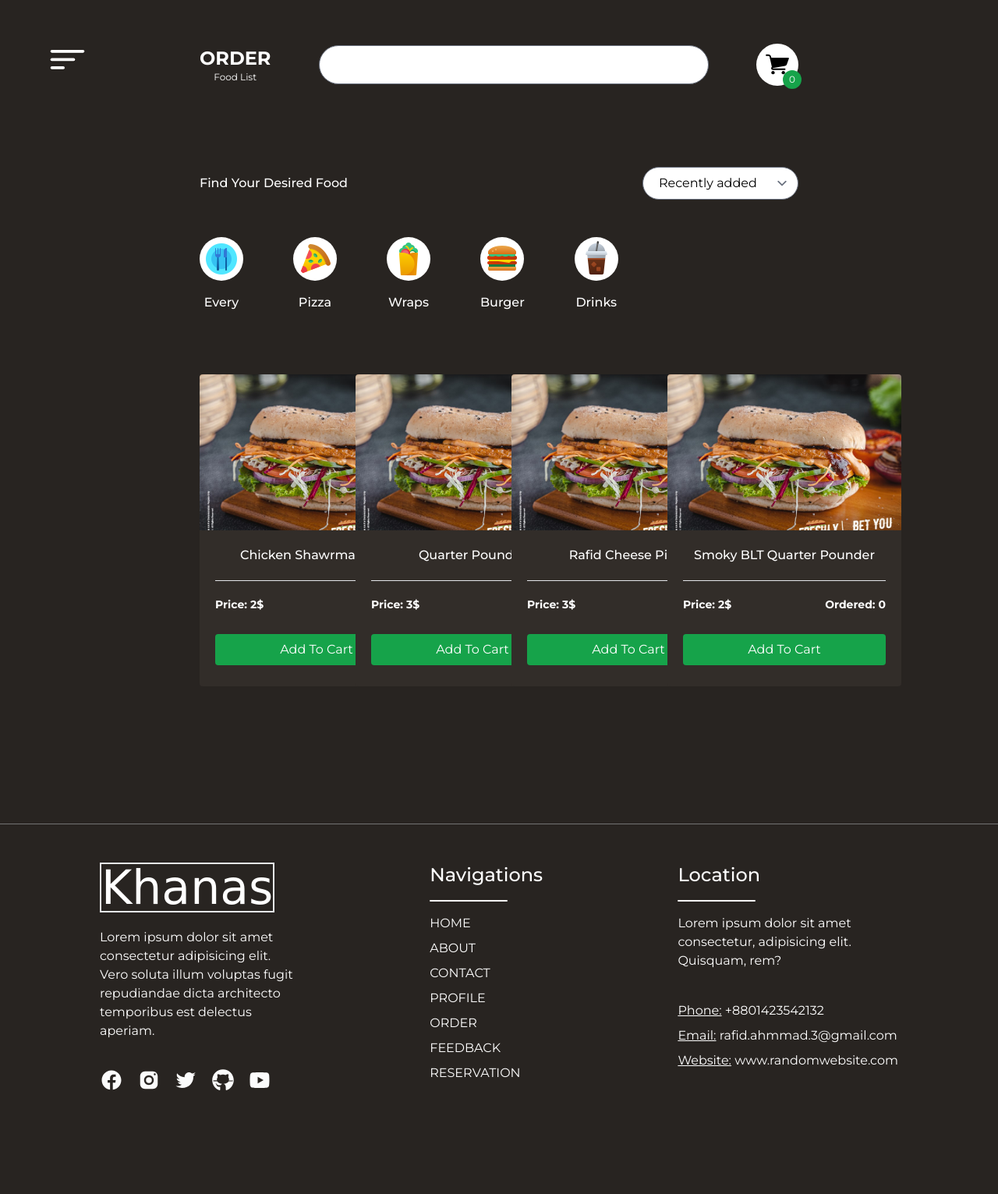
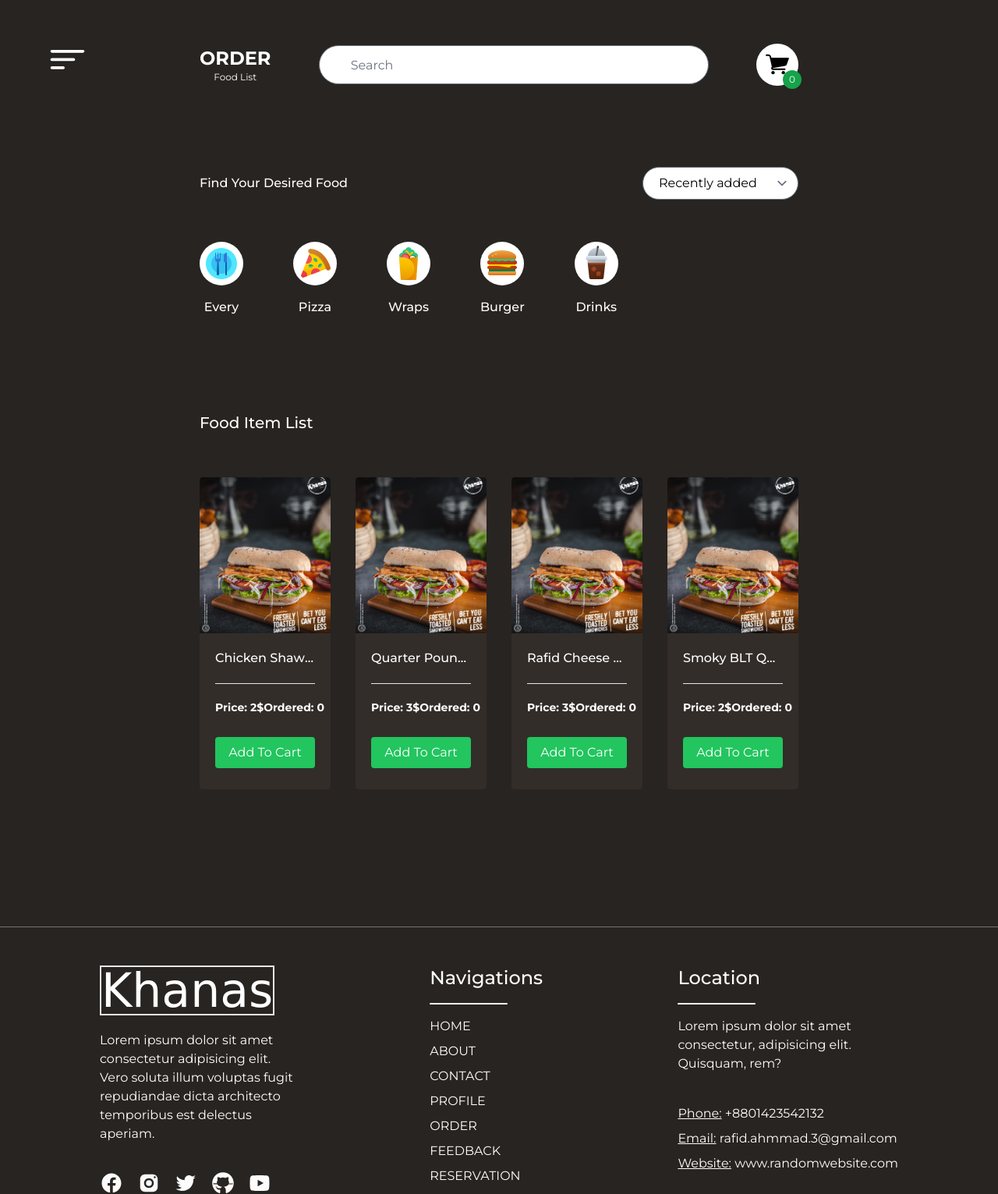
Before and after one commit to fuadmiazi/Online-Restaurant-Management-System-for-CSE482, a PHP site: page /order-page.php in a window 1280 px wide. Shown: the top 1531 px of the page at 78% size. Before the commit the page ends 1398 px from the top, so only its background shows below. Run offline with PHP 8.4, Linux system fonts and the light colour scheme; data comes from the database, SQL or seed files in the repository; some libraries are stand-ins or nearby versions; some web fonts are replaced.

Commit message:
completed orderpage

```diff
--- a/order-page.php
+++ b/order-page.php
@@ -88,6 +88,26 @@
         ::-webkit-scrollbar-thumb:hover {
             background: #555;
         }
+
+        @keyframes slide-in {
+            0% {
+                height: 0%;
+            }
+
+            100% {
+                height: 100%;
+            }
+        }
+
+        @keyframes slide-out {
+            0% {
+                height: 100%;
+            }
+
+            100% {
+                height: 0%;
+            }
+        }
     </style>
 </head>
 
@@ -101,9 +121,8 @@
             </div>
             <div class="search">
                 <input class="text-black w-[500px] rounded-full h-[50px] px-10 py-2" type="search" name="search"
-                    id="search" autocomplete="off" />
-                <div class="absolute w-[500px] flex flex-col justify-center items-center text-center" id="searchresult">
-                </div>
+                    id="search" autocomplete="off" placeholder="Search" />
+
             </div>
             <button class="cart p-3 rounded-full bg-white relative">
                 <svg xmlns="http://www.w3.org/2000/svg" xmlns:xlink="http://www.w3.org/1999/xlink" version="1.1"
@@ -187,38 +206,38 @@
             </div>
         </div>
 
-        <div class="itemList px-64 mb-20">
-            <ul class="flex items-center gap-16 transition-all">
+        <div class="itemList px-64 mb-44">
+            <ul class="flex items-center gap-16 transition-all absolute h-[108px]">
                 <li>
-                    <button
+                    <button id="EveryButton"
                         class="flex justify-center items-center flex-col focus:px-2 focus:py-3 focus:pb-5 focus:bg-zinc-700 focus:rounded-full focus:-translate-x-2 focus:-translate-y-3 transition-all">
                         <img class="mb-4 p-1 rounded-full bg-white" src="images/meal.png" alt="" />
                         <p class="font-medium">Every</p>
                     </button>
                 </li>
                 <li>
-                    <button
+                    <button id="PizzaButton"
                         class="flex justify-center items-center flex-col focus:px-2 focus:py-3 focus:pb-5 focus:bg-zinc-700 focus:rounded-full focus:-translate-x-2 focus:-translate-y-3 transition-all">
                         <img class="mb-4 p-1 rounded-full bg-white" src="images/pizza.png" alt="" />
                         <p class="font-medium">Pizza</p>
                     </button>
                 </li>
                 <li>
-                    <button
+                    <button id="WrapsButton"
                         class="flex justify-center items-center flex-col focus:px-2 focus:py-3 focus:pb-5 focus:bg-zinc-700 focus:rounded-full focus:-translate-x-2 focus:-translate-y-3 transition-all">
                         <img class="mb-4 p-1 rounded-full bg-white" src="images/wrap.png" alt="" />
                         <p class="font-medium">Wraps</p>
                     </button>
                 </li>
                 <li>
-                    <button
+                    <button id="BurgerButton"
                         class="flex justify-center items-center flex-col focus:px-2 focus:py-3 focus:pb-5 focus:bg-zinc-700 focus:rounded-full focus:-translate-x-2 focus:-translate-y-3 transition-all">
                         <img class="mb-4 p-1 rounded-full bg-white" src="images/burger.png" alt="" />
                         <p class="font-medium">Burger</p>
                     </button>
                 </li>
                 <li>
-                    <button
+                    <button id="DrinksButton"
                         class="flex justify-center items-center flex-col focus:px-2 focus:py-3 focus:pb-5 focus:bg-zinc-700 focus:rounded-full focus:-translate-x-2 focus:-translate-y-3 transition-all">
                         <img class="mb-4 p-1 rounded-full bg-white" src="images/coffee.png" alt="" />
                         <p class="font-medium">Drinks</p>
@@ -227,7 +246,21 @@
             </ul>
         </div>
 
-        <div class="foodItems grid grid-cols-4 gap-8 px-64 pb-44">
+        <div id="search-result-div" style="display: none">
+            <p class="text-xl mb-14 font-medium px-64">
+                Search Result</p>
+            <div class="px-64 mb-12">
+                <div class=" foodItems grid grid-cols-4 gap-8 transition-all" id="searchresult">
+                </div>
+            </div>
+        </div>
+
+
+
+        <div class="bg-[#282421] pt-12 z-50 relative">
+            <p class="foodItems-title px-64 text-xl font-medium mb-14">Food Item List</p>
+
+            <div class="foodItems grid grid-cols-4 whitespace-nowrap px-64 pb-44 w-full gap-8" id="everyFoodItems">
 
                 <?php
 
@@ -241,22 +274,23 @@
                     while ($row = $result->fetch_assoc()) {
 
                         echo '<div
-                    class="rounded overflow-hidden bg-[#322d29] w-[300px] h-[400px] hover:scale-[1.02] transition-all duration-200">
-                    <a class="" href=""><img class="w-[300px] h-[200px] object-cover" src="images/food1.jpg" alt=""
+            class="' . $row["type"] . ' rounded overflow-hidden bg-[#322d29] h-[400px] hover:scale-[1.02] transition-all duration-200">
+            <a class="" href=""><img class="w-full h-[200px] object-cover" src="images/food1.jpg" alt=""
                     style="object-position: 20% 75%" />
                 <div class="p-5">
-                            <p class="font-medium text-center">' . $row["name"] . '</p>
+                    <p class="font-medium text-center truncate">' . $row["name"] . '</p>
                     <hr class="mt-5" />
                     <div class="flex text-sm justify-between items-center mt-5 font-bold">
                         <p>Price: ' . $row["price"] . '$</p>
                         <p>Ordered: ' . $row["ordered"] . '</p>
                     </div>
                     <div class="flex justify-center items-center">
-                                <button class="px-4 py-2 mt-7 bg-green-600 w-full rounded">Add To Cart</button>
+                        <button class="px-4 py-2 mt-7 bg-green-500 hover:bg-green-600 w-full rounded">Add To Cart</button>
                     </div>
                 </div>
             </a>
         </div>';
+
                     }
 
                 } else {
@@ -264,33 +298,99 @@
                 }
 
                 $conn->close();
+
                 ?>
 
 
             </div>
+        </div>
+
         <?php require "footer.php" ?>
     </div>
     <script type="text/javascript">
-    $(document).ready(function() {
-        $("#search").keyup(function() {
+
+        (() => {
+            let data = $("#everyFoodItems").children();
+
+
+            $("#EveryButton").click(() => {
+                $.each(data, (index, value) => {
+
+                    $("#everyFoodItems").append(value);
+
+                })
+            })
+
+            $("#PizzaButton").click(() => {
+                $("#everyFoodItems").html("");
+                $.each(data, (index, value) => {
+                    if ($(value).hasClass("Pizza")) {
+                        $("#everyFoodItems").append(value);
+                    }
+                })
+            })
+
+            $("#WrapsButton").click(() => {
+                $("#everyFoodItems").html("");
+                $.each(data, (index, value) => {
+                    if ($(value).hasClass("Wraps")) {
+                        $("#everyFoodItems").append(value);
+                    }
+                })
+            })
+
+            $("#BurgerButton").click(() => {
+                $("#everyFoodItems").html("");
+                $.each(data, (index, value) => {
+                    if ($(value).hasClass("Burger")) {
+                        $("#everyFoodItems").append(value);
+                    }
+                })
+            });
+
+            $("#DrinksButton").click(() => {
+                $("#everyFoodItems").html("");
+                $.each(data, (index, value) => {
+                    if ($(value).hasClass("Drinks")) {
+                        $("#everyFoodItems").append(value);
+                    }
+                });
+            })
+
+        })();
+
+        $(document).ready(function () {
+            $("#search").on('input', function () {
                 var input = $(this).val();
+                input = input.trim();
                 if (input != "") {
                     $.ajax({
-
-                    url: "livesearch.php",
+                        url: "live-search.php",
                         method: "POST",
                         data: {
                             input: input
                         },
-                    success: function(data) {
+                        success: function (data) {
                             $("#searchresult").html(data);
+                            $("#search-result-div").css("display", "block").css("animation",
+                                "slide-in 1s ease-in-out");
                         }
                     })
                 } else {
-                $("searchresult").css("display", "none");
+                    let search_div = $("#search-result-div");
+                    search_div.css("animation",
+                        "slide-out 1s ease-in-out");
+
+                    search_div.one('animationend', () => {
+                        search_div.css("display", "none");
+                        console.log("done")
+                    })
+
                 }
             })
         })
+
+
     </script>
 </body>
 
```
Also changed, not shown: live-search.php (added, +32 -0 lines), livesearch.php (deleted, +0 -42 lines). Lines whose indentation alone changed are shown as unchanged.
